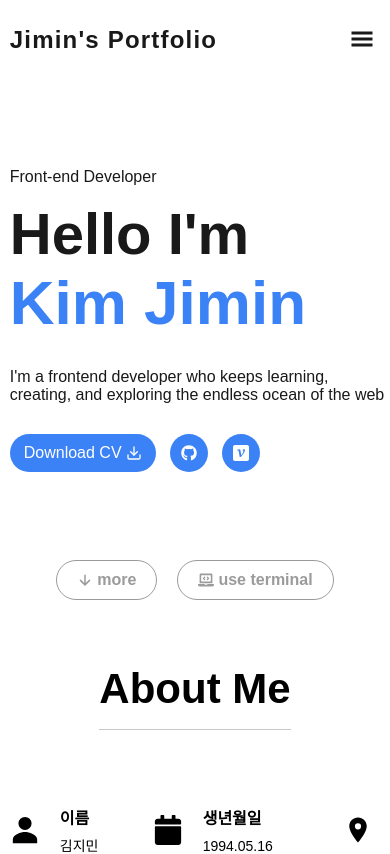
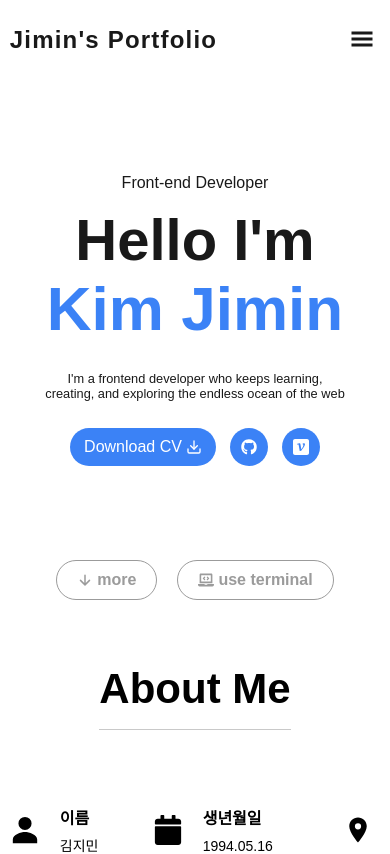
Before and after one commit to wlals4264/bluemin-portfolio, a Next.js app: page / in a window 390 px wide. Shown: the top 854 px of the page. Built offline with nearby package versions, Linux system fonts and the light colour scheme; a web font is replaced by a local one.

Commit message:
Design: Introduction부분 반응형 추가

```diff
--- a/src/styles/components/Introduction.scss
+++ b/src/styles/components/Introduction.scss
@@ -1,7 +1,7 @@
 .introduction-container {
-  min-width: max-content;
+  // min-width: max-content
+  width: 100%;
   height: 380px;
-  // margin: 92px 0;
   margin-top: 130px;
   margin-bottom: 50px;
 
@@ -70,3 +70,32 @@
     transform: rotate(360deg);
   }
 }
+
+// 노트북 (769px ~ 1024px)
+@media (max-width: 1024px) {
+  .introduction-container {
+    gap: 4px;
+    .introduction-text-box {
+      > p {
+        font-size: 0.78rem;
+      }
+    }
+  }
+}
+
+// 태블릿 (481px ~ 768px)
+@media (max-width: 768px) {
+  .introduction-container {
+    justify-content: center;
+
+    .introduction-text-box {
+      text-align: center;
+      > p {
+        font-size: 0.8rem;
+      }
+    }
+    .introduction-image-box {
+      display: none;
+    }
+  }
+}
--- a/src/styles/components/IntroductionBtns.scss
+++ b/src/styles/components/IntroductionBtns.scss
@@ -43,3 +43,10 @@
     }
   }
 }
+
+// 태블릿 (481px ~ 768px)
+@media (max-width: 768px) {
+  .introduction-btns-container {
+    justify-content: center;
+  }
+}
```
